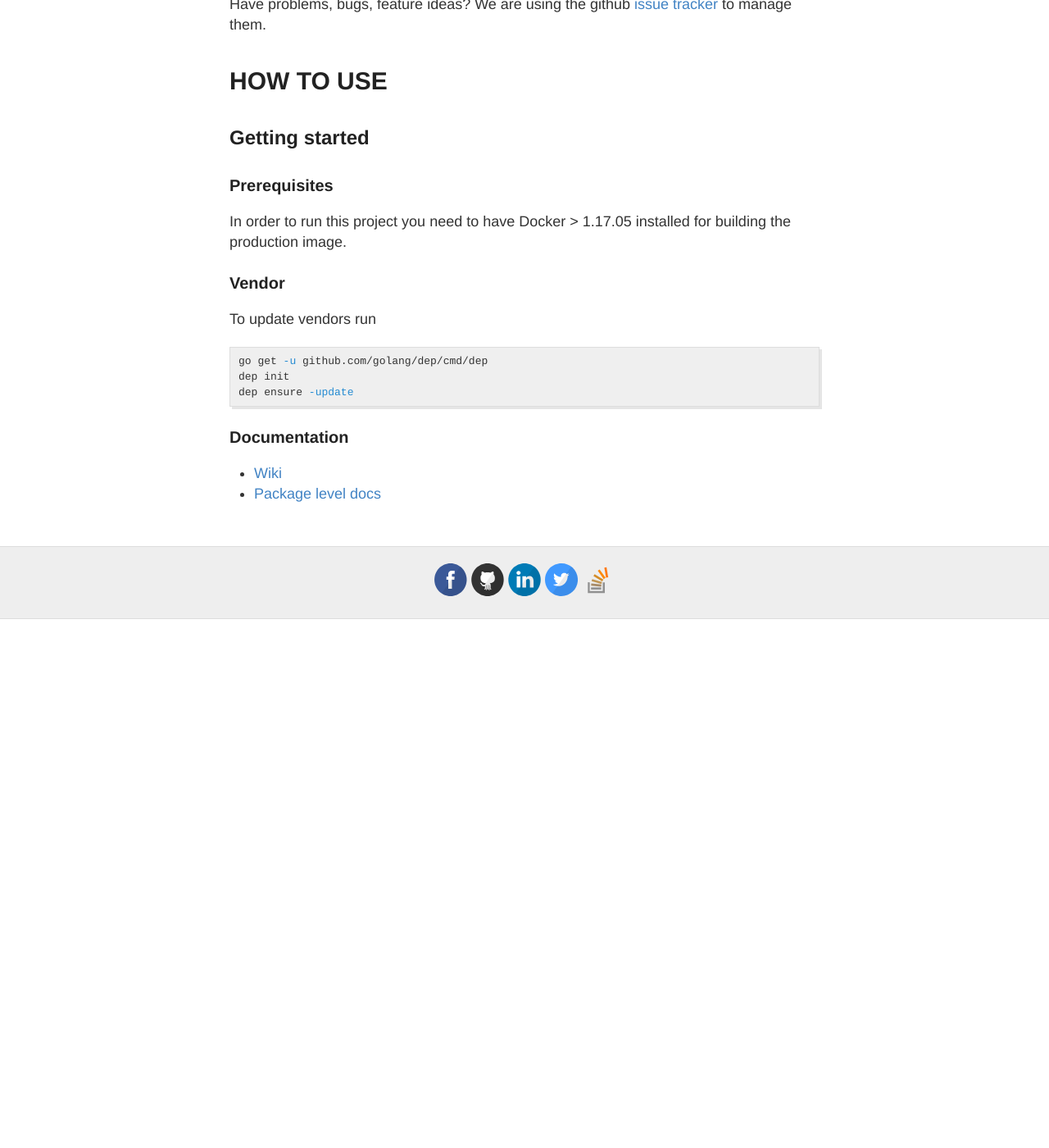
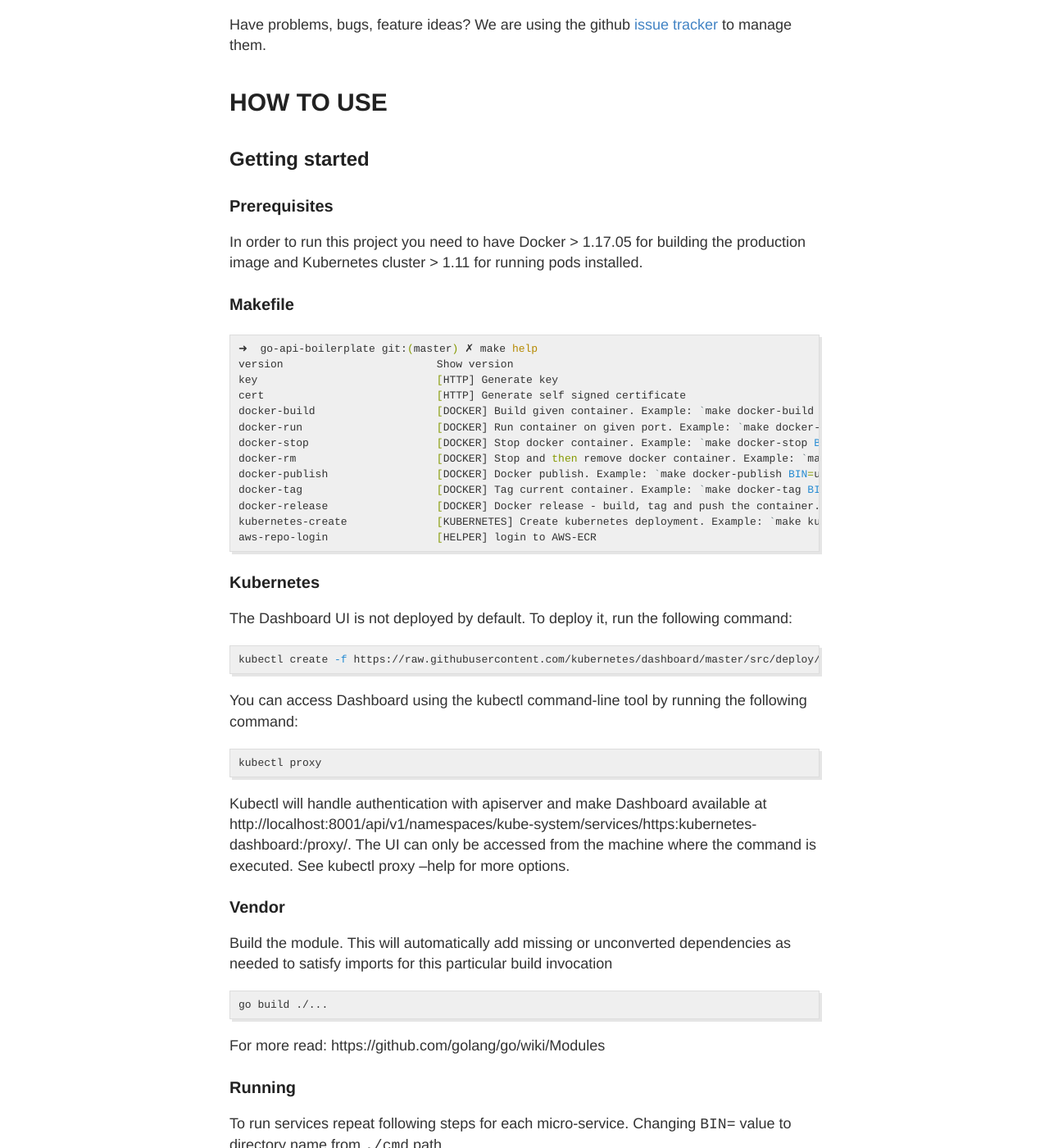
Before and after one commit to vardius/vardius.github.io, a Jekyll site: the page built from _projects/go-api-boilerplate.md, in a window 1280 px wide and 1400 px high, scrolled down 1855 px. Shown: the whole window at 82% size. Built offline with Jekyll 4.4.1, drawn with Linux system fonts in a browser that asks for light colours; comment, search, counter and statistics services are not loaded; before the commit the page ends 2610 px from its top, so only the background shows below that; some of the changed text lies outside the part shown.

Commit message:
Update description to match current state of project

````diff
--- a/_projects/go-api-boilerplate.md
+++ b/_projects/go-api-boilerplate.md
@@ -16,20 +16,21 @@
 
 Go Server/API boilerplate using best practices, DDD, CQRS, ES, gRPC.
 
-![Demo](https://github.com/vardius/go-api-boilerplate/raw/master/.github/demo.gif)
+![Demo](https://github.com/vardius/go-api-boilerplate/raw/master/.github/kubernetes-dashboard.gif)
 
 Key concepts:
 1. Rest API
-2. [Domain Driven Design](https://en.wikipedia.org/wiki/Domain-driven_design)  (DDD)
-3. [CQRS](https://martinfowler.com/bliki/CQRS.html)
-4. [Event Sourcing](https://martinfowler.com/eaaDev/EventSourcing.html)
-5. [Docker](https://www.docker.com/what-docker)
-5. [gRPC](https://grpc.io/docs/)
+2. [Docker](https://www.docker.com/what-docker)
+3. [Kubernetes](https://kubernetes.io/)
+4. [gRPC](https://grpc.io/docs/)
+5. [Domain Driven Design](https://en.wikipedia.org/wiki/Domain-driven_design)  (DDD)
+6. [CQRS](https://martinfowler.com/bliki/CQRS.html)
+7. [Event Sourcing](https://martinfowler.com/eaaDev/EventSourcing.html)
+8. [Hexagonal, Onion, Clean Architecture](https://herbertograca.com/2017/11/16/explicit-architecture-01-ddd-hexagonal-onion-clean-cqrs-how-i-put-it-all-together/)
 
 Worth getting to know packages used in this boilerplate:
 1. [gorouter](https://github.com/vardius/gorouter)
 2. [message-bus](https://github.com/vardius/message-bus)
-3. [env](https://github.com/caarlos0/env)
 
 ABOUT
 ==================================================
@@ -49,14 +50,51 @@
 
 ## Getting started
 ### Prerequisites
-In order to run this project you need to have Docker > 1.17.05 installed for building the production image.
+In order to run this project you need to have Docker > 1.17.05 for building the production image and Kubernetes cluster > 1.11 for running pods installed.
+### Makefile
+```bash
+➜  go-api-boilerplate git:(master) ✗ make help
+version                        Show version
+key                            [HTTP] Generate key
+cert                           [HTTP] Generate self signed certificate
+docker-build                   [DOCKER] Build given container. Example: `make docker-build BIN=user`
+docker-run                     [DOCKER] Run container on given port. Example: `make docker-run BIN=user PORT=3000`
+docker-stop                    [DOCKER] Stop docker container. Example: `make docker-stop BIN=user`
+docker-rm                      [DOCKER] Stop and then remove docker container. Example: `make docker-rm BIN=user`
+docker-publish                 [DOCKER] Docker publish. Example: `make docker-publish BIN=user REGISTRY=https://your-registry.com`
+docker-tag                     [DOCKER] Tag current container. Example: `make docker-tag BIN=user REGISTRY=https://your-registry.com`
+docker-release                 [DOCKER] Docker release - build, tag and push the container. Example: `make docker-release BIN=user REGISTRY=https://your-registry.com`
+kubernetes-create              [KUBERNETES] Create kubernetes deployment. Example: `make kubernetes-create BIN=user`
+aws-repo-login                 [HELPER] login to AWS-ECR
+```
+### Kubernetes
+The Dashboard UI is not deployed by default. To deploy it, run the following command:
+```bash
+kubectl create -f https://raw.githubusercontent.com/kubernetes/dashboard/master/src/deploy/recommended/kubernetes-dashboard.yaml
+```
+You can access Dashboard using the kubectl command-line tool by running the following command:
+```bash
+kubectl proxy
+```
+Kubectl will handle authentication with apiserver and make Dashboard available at http://localhost:8001/api/v1/namespaces/kube-system/services/https:kubernetes-dashboard:/proxy/.
+The UI can only be accessed from the machine where the command is executed. See kubectl proxy --help for more options.
 ### Vendor
-To update vendors run
+Build the module. This will automatically add missing or unconverted dependencies as needed to satisfy imports for this particular build invocation
 ```bash
-go get -u github.com/golang/dep/cmd/dep
-dep init
-dep ensure -update
+go build ./...
 ```
+For more read: https://github.com/golang/go/wiki/Modules
+### Running
+To run services repeat following steps for each micro-service. Changing `BIN=` value to directory name from `./cmd` path.
+### STEP 1. Build docker image
+```bash
+make docker-build BIN=user
+```
+### STEP 2. Deploy
+```bash
+make kubernetes-create BIN=user
+```
+This will deploy each of them to the kubernetes cluster using your local docker image (built in first step).
 ### Documentation
 * [Wiki](https://github.com/vardius/go-api-boilerplate/wiki)
 * [Package level docs](https://godoc.org/github.com/vardius/go-api-boilerplate#pkg-subdirectories)
````
